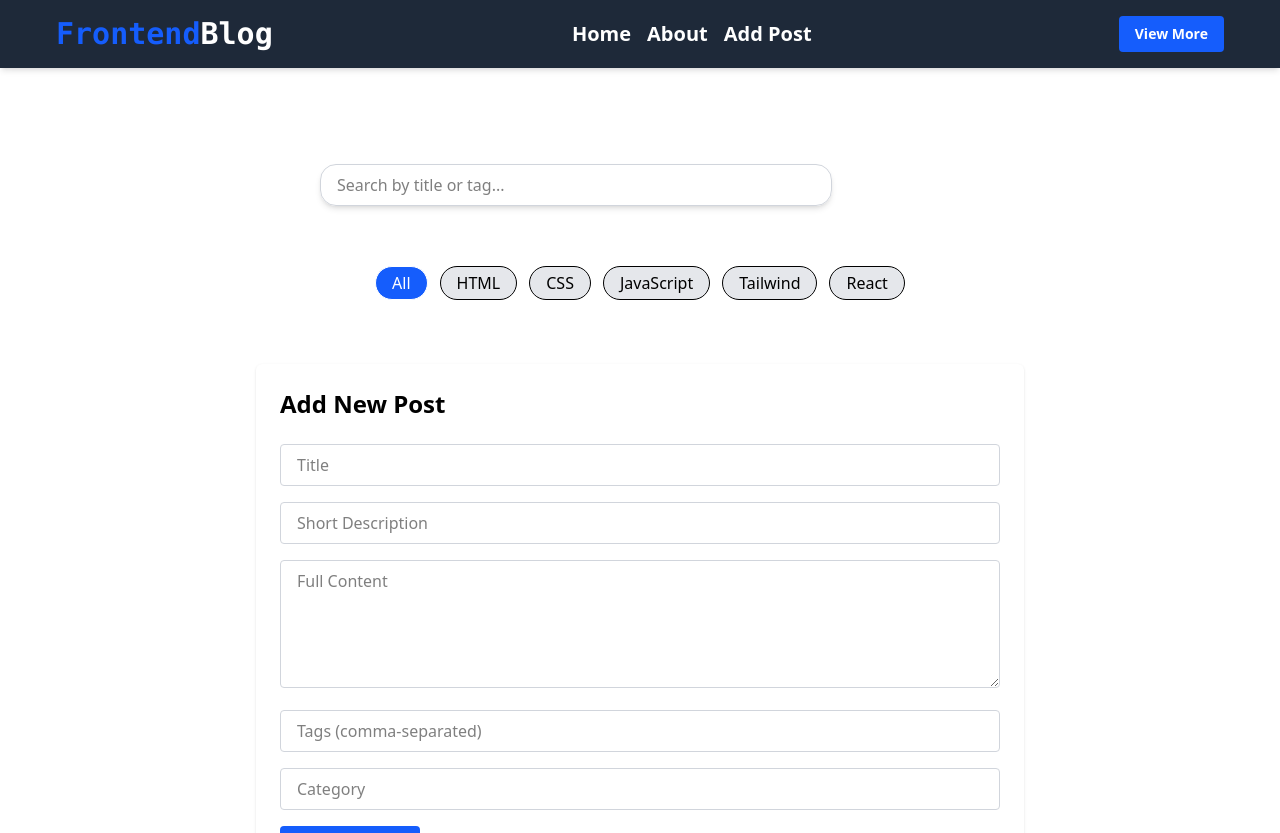
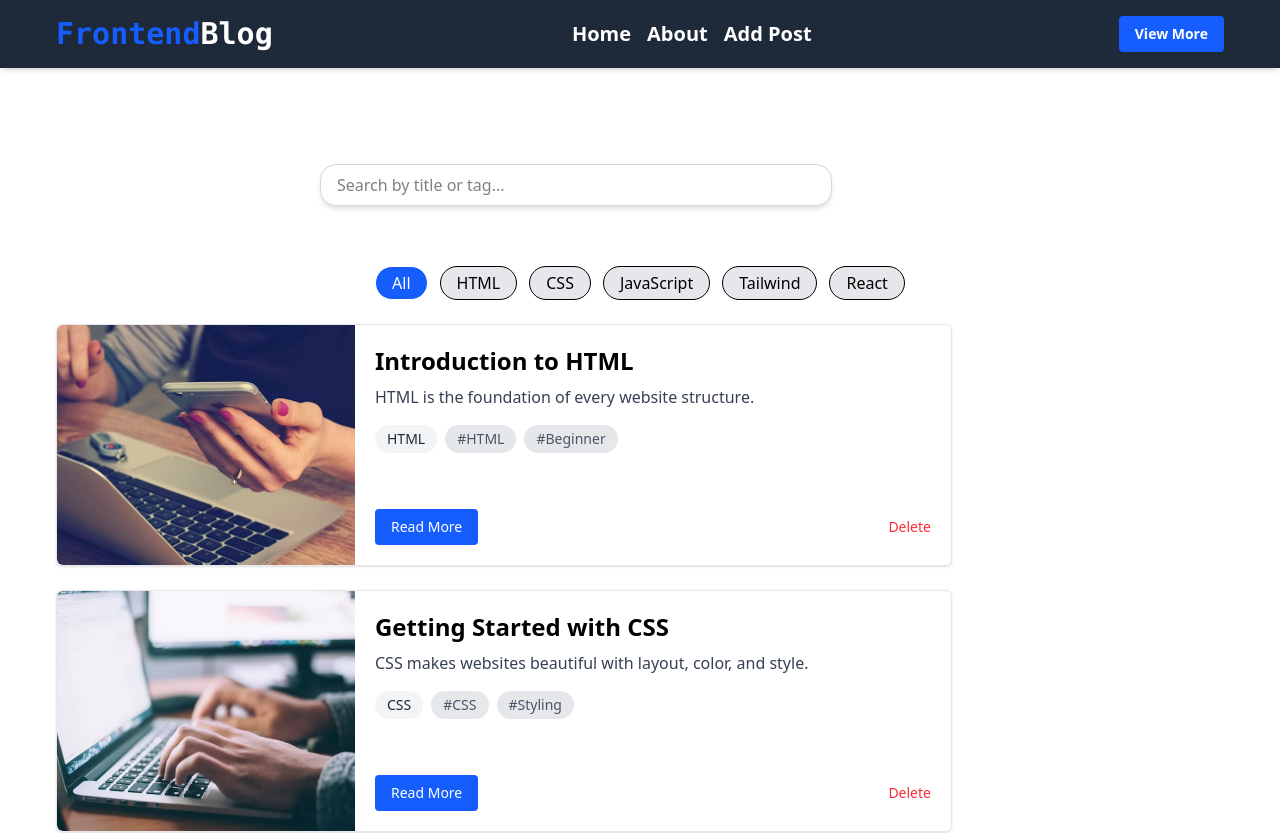
Before and after one commit to chinenye-joy/gitn-blog-app, a React (Vite) app: page / in a window 1280 px wide. Shown: the top 833 px of the page. Built offline with nearby package versions, Linux system fonts and the light colour scheme.

Commit message:
Fix import paths for Navbar and Footer components; refactor AddPost and Home components for improved functionality and performance

```diff
--- a/src/appRouter/AppRoutes.jsx
+++ b/src/appRouter/AppRoutes.jsx
@@ -2,8 +2,8 @@ import { Routes, Route } from "react-router-dom";
 import Home from "../pages/Home";
 import AddPost from "../pages/AddPost";
 import Post from "../pages/Post";
-import Navbar from "../Components/Navbar";
-import Footer from "../Components/Footer";
+import Navbar from "../components/Navbar";
+import Footer from "../components/Footer";
 import About from "../pages/About";
 
 const AppRoutes = () => {
--- a/src/components/BlogCard.jsx
+++ b/src/components/BlogCard.jsx
@@ -1,115 +1,58 @@
-import { useState } from "react";
-import { useNavigate } from "react-router-dom";
+import { Link } from "react-router-dom";
 
-const AddPost = () => {
-  const navigate = useNavigate();
+const BlogCard = ({ post, deletePost }) => {
+  return (
+    <div className="w-full max-w-4xl bg-white shadow-sm rounded-md border border-gray-200 mb-6  overflow-hidden  md:ml-10">
+      <div className="flex  flex-col md:flex-row">
+        {/* Image Section */}
+        <div className="md:w-1/3">
+          <img
+            src={post.url}
+            alt={post.title}
+            className="w-full h-60 object-cover md:rounded-l-md md:rounded-r-none"
+          />
+        </div>
 
-  const [formData, setFormData] = useState({
-    title: "",
-    description: "",
-    content: "",
-    tags: "",
-    category: "",
-  });
+        {/* Text Section */}
+        <div className="md:w-2/3 p-5 flex flex-col justify-between">
+          <div>
+            <h2 className="text-2xl font-bold text-black mb-2">{post.title}</h2>
+            <p className="text-gray-700 mb-4">{post.description}</p>
 
-  const handleChange = (e) => {
-    setFormData((prev) => ({
-      ...prev,
-      [e.target.name]: e.target.value,
-    }));
-  };
+            <div className="flex flex-wrap gap-2 text-sm mb-3">
+              <span className="bg-gray-100 text-gray-800 px-3 py-1 rounded-full">
+                {post.category}
+              </span>
+              {post.tags.map((tag, index) => (
+                <span
+                  key={index}
+                  className="bg-gray-200 text-gray-600 px-3 py-1 rounded-full"
+                >
+                  #{tag}
+                </span>
+              ))}
+            </div>
+          </div>
 
-  const handleSubmit = (e) => {
-    e.preventDefault();
+          <div className="flex justify-between items-center mt-4">
+            <Link
+              to={`/post/${post.id}`}
+              className="bg-blue-600 text-white px-4 py-2 rounded hover:bg-blue-700 text-sm"
+            >
+              Read More
+            </Link>
 
-    const savedPosts = JSON.parse(localStorage.getItem("blog-posts")) || [];
-
-    const newPost = {
-      id: Date.now(),
-      title: formData.title,
-      description: formData.description,
-      content: formData.content,
-      tags: formData.tags.split(",").map((tag) => tag.trim()),
-      category: formData.category,
-      date: new Date().toISOString().split("T")[0],
-      url: "https://source.unsplash.com/600x300/?blog,developer",
-    };
-
-    const updatedPosts = [newPost, ...savedPosts];
-    localStorage.setItem("blog-posts", JSON.stringify(updatedPosts));
-
-    // Optional: clear form
-    setFormData({
-      title: "",
-      description: "",
-      content: "",
-      tags: "",
-      category: "",
-    });
-
-    // Navigate back
-    navigate("/");
-  };
-
-  return (
-    <div className="max-w-3xl mx-auto mt-10 p-6 bg-white rounded-md shadow">
-      <h2 className="text-2xl font-bold mb-6 text-black">Add New Post</h2>
-
-      <form onSubmit={handleSubmit} className="space-y-4">
-        <input
-          name="title"
-          value={formData.title}
-          onChange={handleChange}
-          placeholder="Title"
-          required
-          className="w-full px-4 py-2 border border-gray-300 rounded"
-        />
-
-        <input
-          name="description"
-          value={formData.description}
-          onChange={handleChange}
-          placeholder="Short Description"
-          required
-          className="w-full px-4 py-2 border border-gray-300 rounded"
-        />
-
-        <textarea
-          name="content"
-          value={formData.content}
-          onChange={handleChange}
-          placeholder="Full Content"
-          required
-          className="w-full px-4 py-2 border border-gray-300 rounded h-32"
-        />
-
-        <input
-          name="tags"
-          value={formData.tags}
-          onChange={handleChange}
-          placeholder="Tags (comma-separated)"
-          required
-          className="w-full px-4 py-2 border border-gray-300 rounded"
-        />
-
-        <input
-          name="category"
-          value={formData.category}
-          onChange={handleChange}
-          placeholder="Category"
-          required
-          className="w-full px-4 py-2 border border-gray-300 rounded"
-        />
-
-        <button
-          type="submit"
-          className="bg-blue-600 text-white px-6 py-2 rounded hover:bg-blue-700 transition"
-        >
-          Publish Post
-        </button>
-      </form>
+            <button
+              onClick={() => deletePost(post.id)}
+              className="text-red-500 hover:underline text-sm"
+            >
+              Delete
+            </button>
+          </div>
+        </div>
+      </div>
     </div>
   );
 };
 
-export default AddPost;
+export default BlogCard;
--- a/src/pages/AddPost.jsx
+++ b/src/pages/AddPost.jsx
@@ -1,9 +1,8 @@
-import { useState, useEffect } from "react";
+import { useState } from "react";
 import { useNavigate } from "react-router-dom";
 
 const AddPost = () => {
   const navigate = useNavigate();
-  const [posts, setPosts] = useState([]);
 
   const [formData, setFormData] = useState({
     title: "",
@@ -12,11 +11,6 @@ const AddPost = () => {
     tags: "",
     category: "",
   });
-
-  useEffect(() => {
-    const saved = JSON.parse(localStorage.getItem("blog-posts")) || [];
-    setPosts(saved);
-  }, []);
 
   const handleChange = (e) => {
     setFormData({ ...formData, [e.target.name]: e.target.value });
@@ -36,13 +30,17 @@ const AddPost = () => {
     url: "https://source.unsplash.com/600x300/?blog,developer",
   };
 
-    const updatedPosts = [newPost, ...posts];
+  const saved = JSON.parse(localStorage.getItem("blog-posts")) || [];
+  const updatedPosts = [newPost, ...saved];
   localStorage.setItem("blog-posts", JSON.stringify(updatedPosts));
-    navigate("/");
+
+  navigate("/", { replace: true });
+  window.location.reload(); // ✅ force homepage to reload fresh posts
 };
 
+
   return (
-    <div className="max-w-3xl mx-auto mt-10 p-6 bg-white rounded-md shadow">
+    <div className="max-w-3xl mx-auto mt-20 p-6 bg-white rounded-md shadow">
       <h2 className="text-2xl font-bold mb-6 text-black">Add New Post</h2>
 
       <form onSubmit={handleSubmit} className="space-y-4">
--- a/src/pages/Home.jsx
+++ b/src/pages/Home.jsx
@@ -2,14 +2,14 @@ import { useState, useEffect } from "react";
 import { initialPosts } from "../data/posts";
 import CategoryFilter from "../components/CategoryFilter";
 import BlogCard from "../components/BlogCard";
-import SearchBar from "../Components/SearchBar";
+import SearchBar from "../components/SearchBar";
 
 const Home = () => {
   const [posts, setPosts] = useState([]);
   const [searchQuery, setSearchQuery] = useState("");
   const [selectedCategory, setSelectedCategory] = useState("All");
 
-  // Load posts from localStorage or fallback to initialPosts
+  // Load fresh posts when query or category changes
   useEffect(() => {
     const savedPosts = JSON.parse(localStorage.getItem("blog-posts"));
     if (savedPosts && savedPosts.length > 0) {
@@ -18,23 +18,30 @@ const Home = () => {
       setPosts(initialPosts);
       localStorage.setItem("blog-posts", JSON.stringify(initialPosts));
     }
+  }, [searchQuery, selectedCategory]);
+
+  // Optional: listen to localStorage change from another tab
+  useEffect(() => {
+    const syncPosts = () => {
+      const latest = JSON.parse(localStorage.getItem("blog-posts")) || [];
+      setPosts(latest);
+    };
+
+    window.addEventListener("storage", syncPosts);
+    return () => window.removeEventListener("storage", syncPosts);
   }, []);
 
-  // Save posts whenever they change
-  useEffect(() => {
-    localStorage.setItem("blog-posts", JSON.stringify(posts));
-  }, [posts]);
-
-  // Delete a post
+  // Delete post
   const deletePost = (id) => {
     const updated = posts.filter((post) => post.id !== id);
     setPosts(updated);
+    localStorage.setItem("blog-posts", JSON.stringify(updated));
   };
 
-  // Unique categories
+  // Categories
   const categories = [...new Set(posts.map((post) => post.category))];
 
-  // Filtered posts
+  // Filter
   const filteredPosts = posts.filter((post) => {
     const matchesCategory =
       selectedCategory === "All" || post.category === selectedCategory;
@@ -58,7 +65,8 @@ const Home = () => {
         selectedCategory={selectedCategory}
         setSelectedCategory={setSelectedCategory}
       />
-<div className="px-4 space-y-6">
+
+      <div className="md:px-4 md:space-y-6 overflow-hidden">
         {filteredPosts.length > 0 ? (
           filteredPosts.map((post) => (
             <BlogCard key={post.id} post={post} deletePost={deletePost} />
```
Lines whose indentation alone changed are shown as unchanged.
